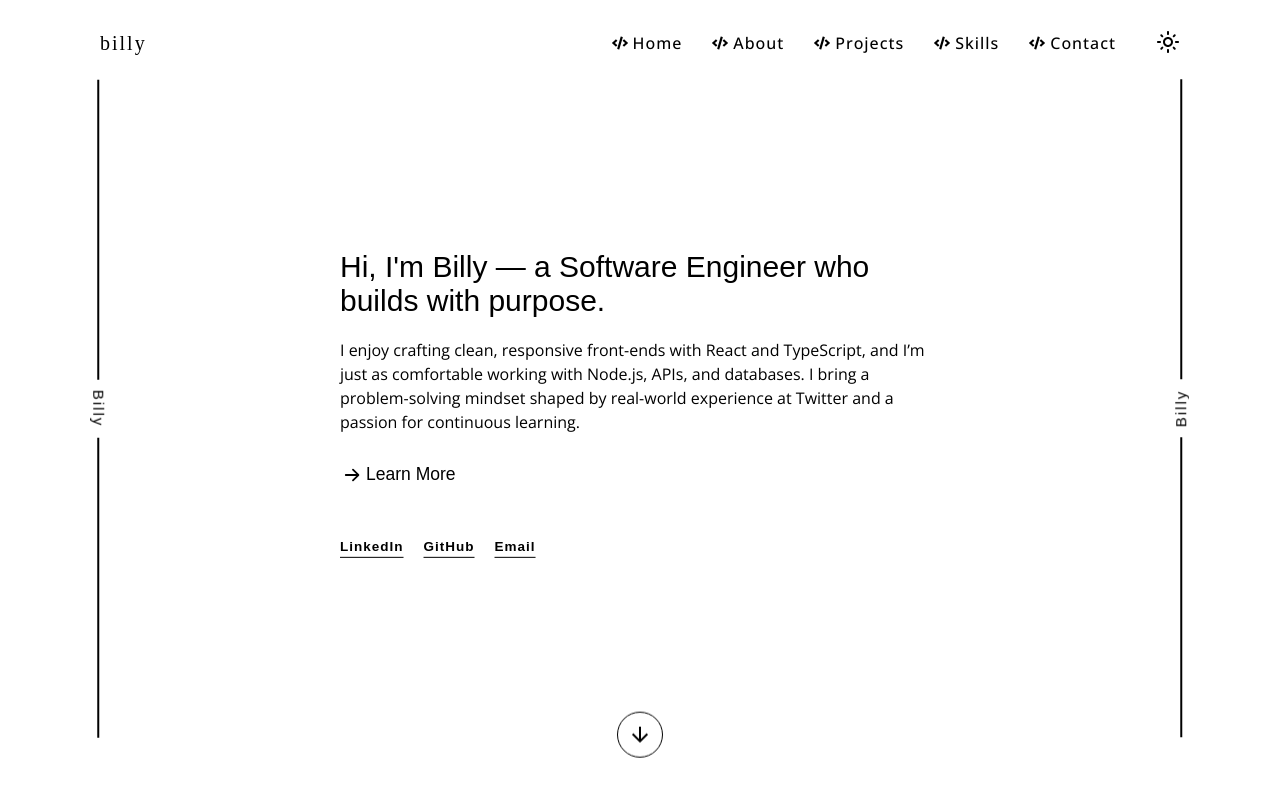
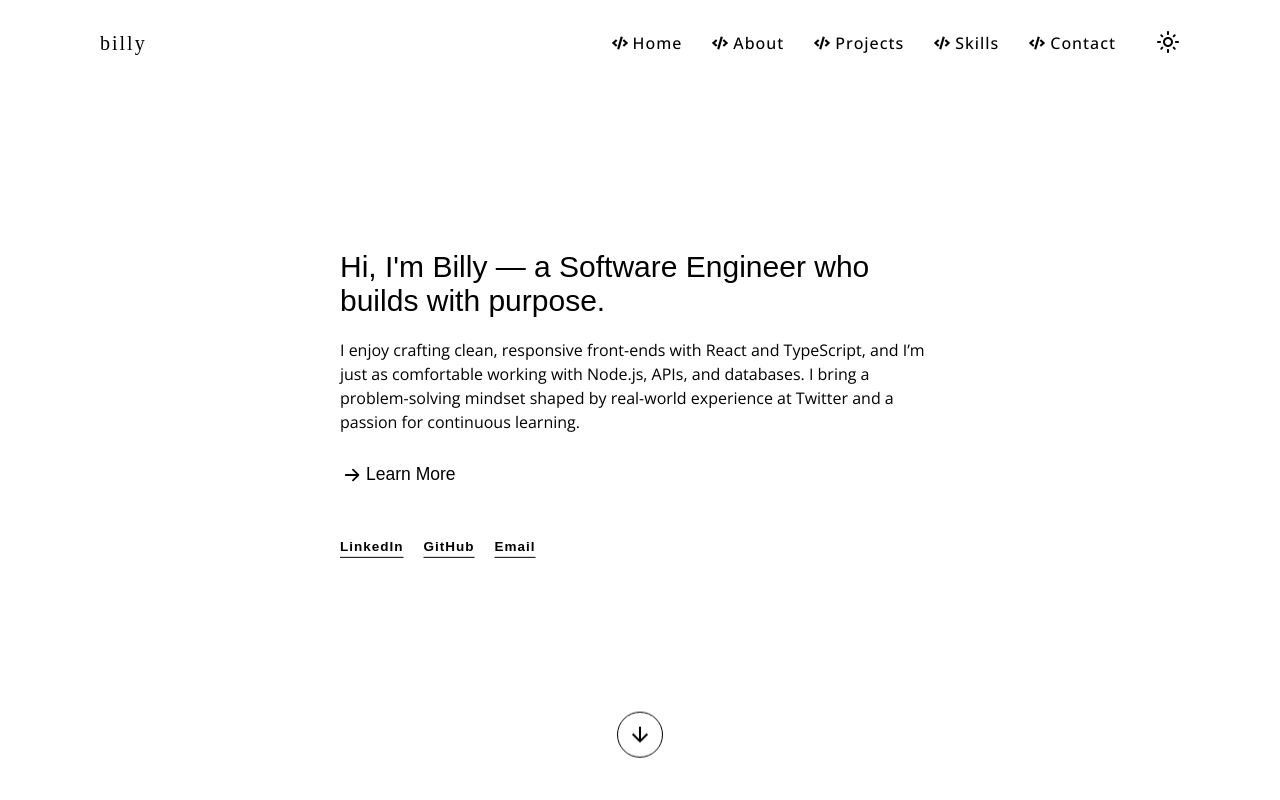
Before and after one commit to billyenglish/billy-portfolio, a React (Vite) app: page / in a window 1280 px wide. Shown: the top 800 px of the page. Built offline with nearby package versions, Linux system fonts and the light colour scheme; a web font is replaced by a local one.

Commit message:
Removed border designs.

```diff
--- a/src/components/Home.jsx
+++ b/src/components/Home.jsx
@@ -38,18 +38,6 @@ const Home = () => {
                        ))}
                     </ul>
                 </div>
-
-                <div className="border-left-container">
-                    <hr className="left-border" />
-                    <p className="border-logo">Billy</p>
-                    <hr className="left-border" />
-                </div>
-
-                <div className="border-right-container">
-                    <hr className="right-border" />
-                    <p className="border-logo">Billy</p>
-                    <hr className="right-border" />
-                </div>
             </div>
 
             <Button
```
